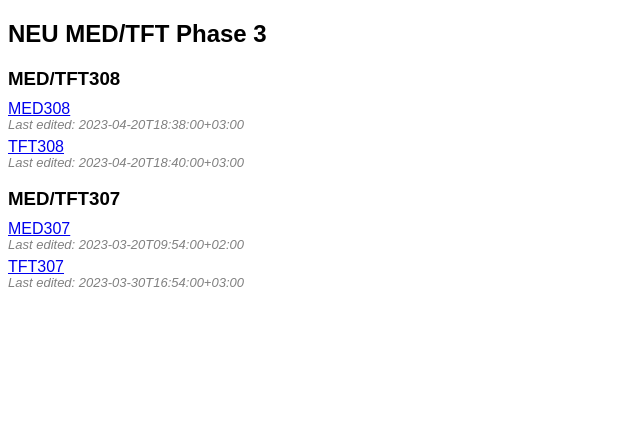
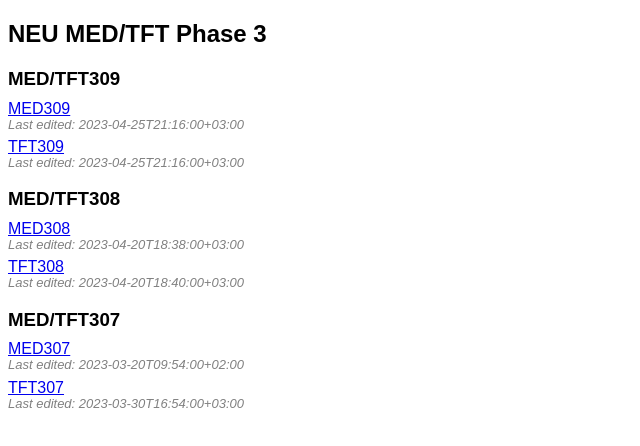
Before and after one commit to staskintas/staskintas.github.io, a plain HTML site: page index.html in a window 1280 px wide. Shown: the whole page, without its empty margins (0-640 px from the left). Drawn offline with Linux system fonts and the light colour scheme.

Commit message:
309 Committee added

```diff
--- a/index.html
+++ b/index.html
@@ -13,6 +13,11 @@
   <body>
     <h2>NEU MED/TFT Phase 3</h2>
 
+    <h3>MED/TFT309</h3>
+    <p><a href="MED/MED309.pdf">MED309</a></p>
+    <p class="info">Last edited: 2023-04-25T21:16:00+03:00</p>
+    <p><a href="TFT/TFT309.pdf">TFT309</a></p>
+    <p class="info">Last edited: 2023-04-25T21:16:00+03:00</p>
     <h3>MED/TFT308</h3>
     <p><a href="MED/MED308.pdf">MED308</a></p>
     <p class="info">Last edited: 2023-04-20T18:38:00+03:00</p>
```
Also changed, not shown: 2 other files.
